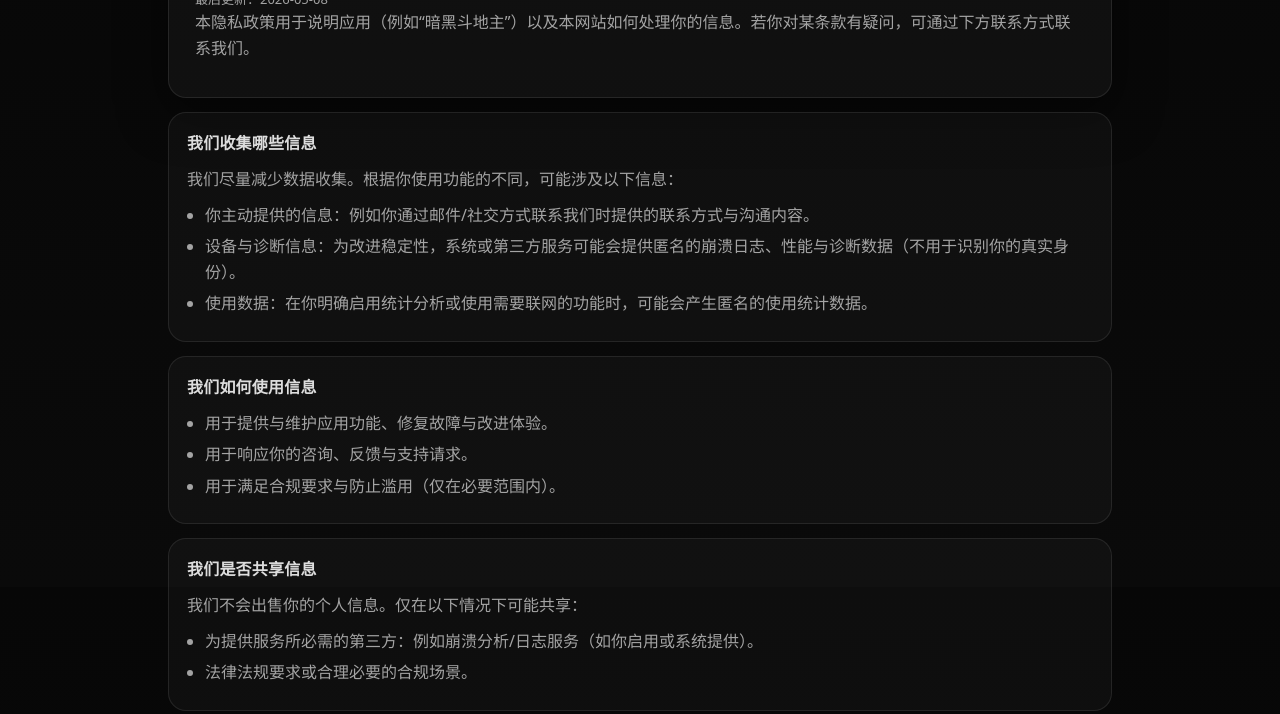
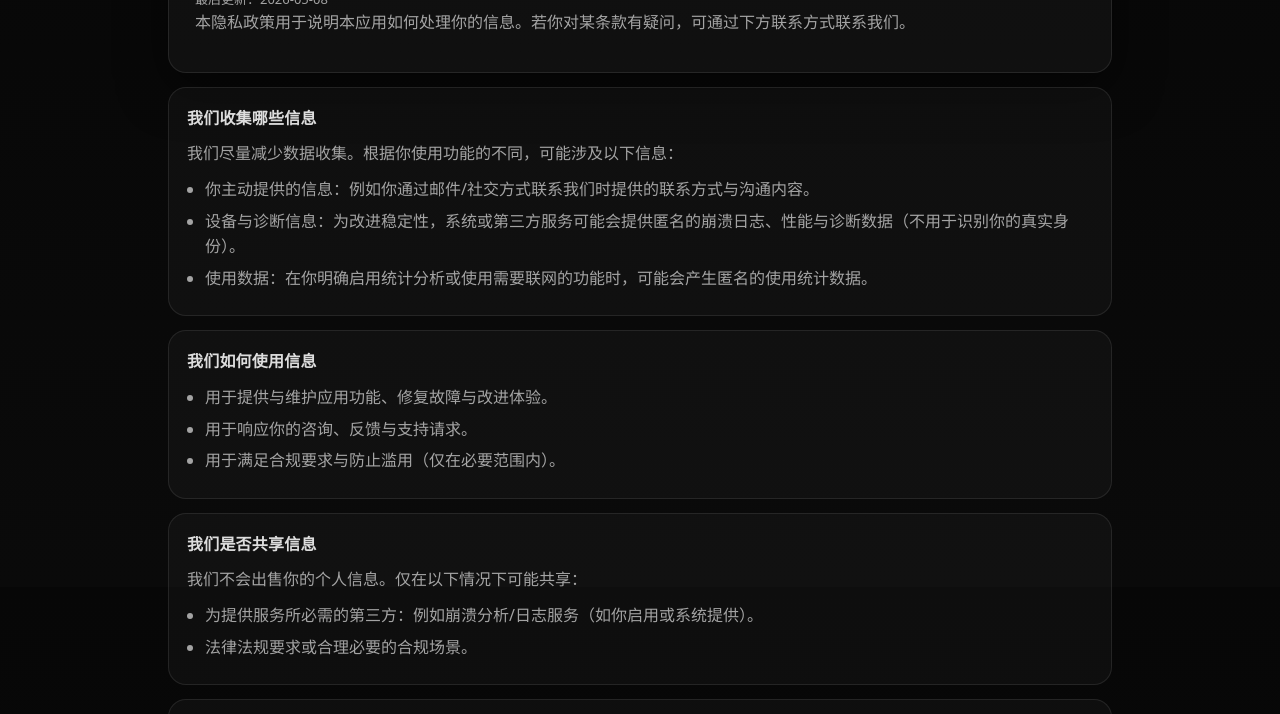
Before and after one commit to darkdong/home, a plain HTML site: page privacy.html in a window 1280 px wide. Shown: the part 213-927 px from the top of the page. Drawn offline with Linux system fonts and the light colour scheme.

Commit message:
文档(隐私政策): 更新隐私政策文案，移除特定应用及网站示例

```diff
--- a/privacy.html
+++ b/privacy.html
@@ -171,7 +171,7 @@
         <div class="hero">
             <h1>隐私政策</h1>
             <p class="meta">最后更新：2026-05-08</p>
-            <p>本隐私政策用于说明应用（例如“暗黑斗地主”）以及本网站如何处理你的信息。若你对某条款有疑问，可通过下方联系方式联系我们。</p>
+            <p>本隐私政策用于说明本应用如何处理你的信息。若你对某条款有疑问，可通过下方联系方式联系我们。</p>
         </div>
 
         <section aria-label="信息收集">
```
